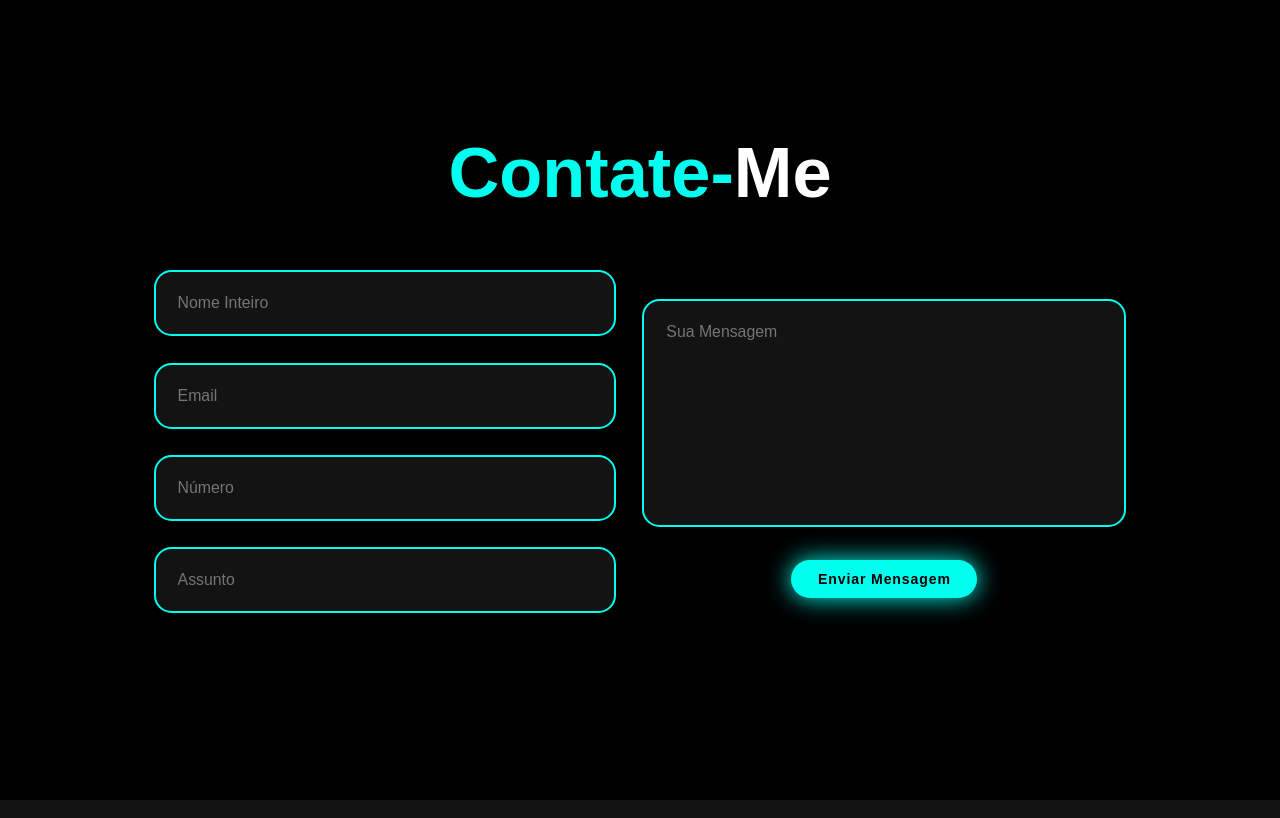
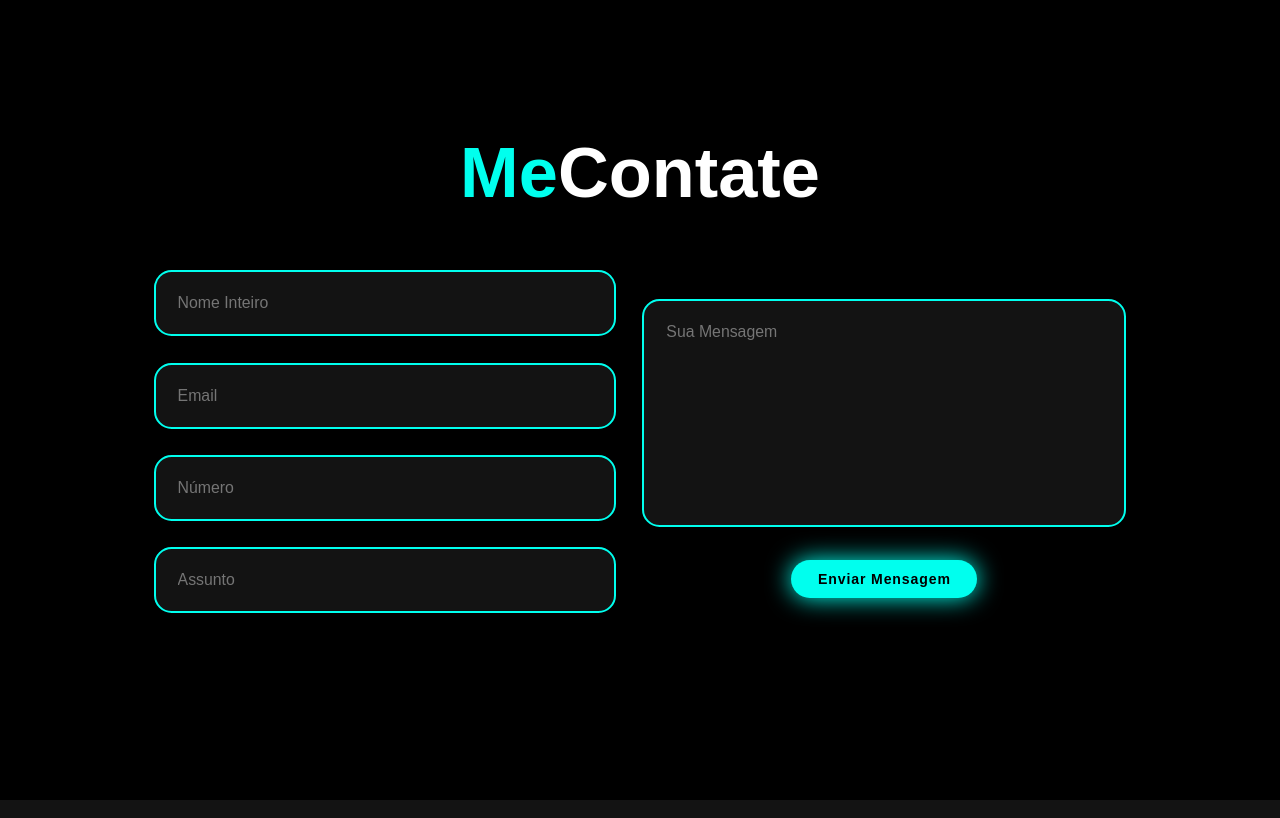
Before and after one commit to arthurmullerg/Portifolio, a plain HTML site: page index.html in a window 1280 px wide. Shown: the part 3020-3838 px from the top of the page. Drawn offline with nearby package versions, Linux system fonts and the light colour scheme.

Commit message:
Update index.html

```diff
--- a/index.html
+++ b/index.html
@@ -168,7 +168,7 @@
     </section>
 
   <section class="contact" id="contact">
-        <h2 class="heading"> <span>Contate-</span>Me</h2>
+        <h2 class="heading"> <span>Me</span>Contate</h2>
 
         <form action="https://formsubmit.co/arthurmullerg@gmail.com" method="POST">
             <input type="hidden" name="_captcha" value="false">
```
